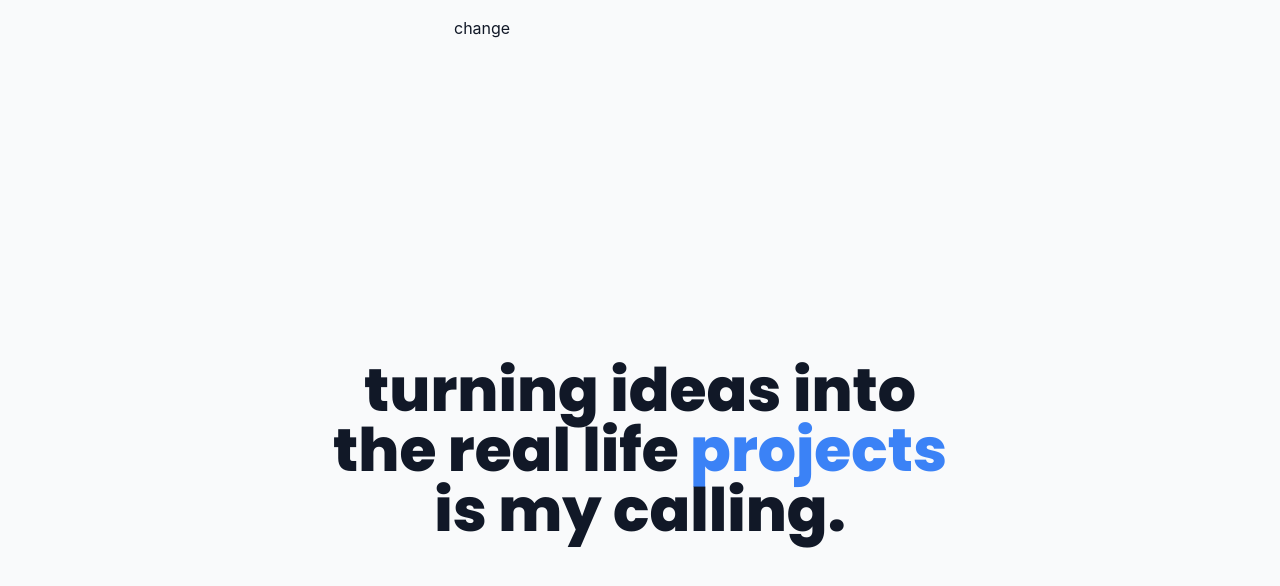
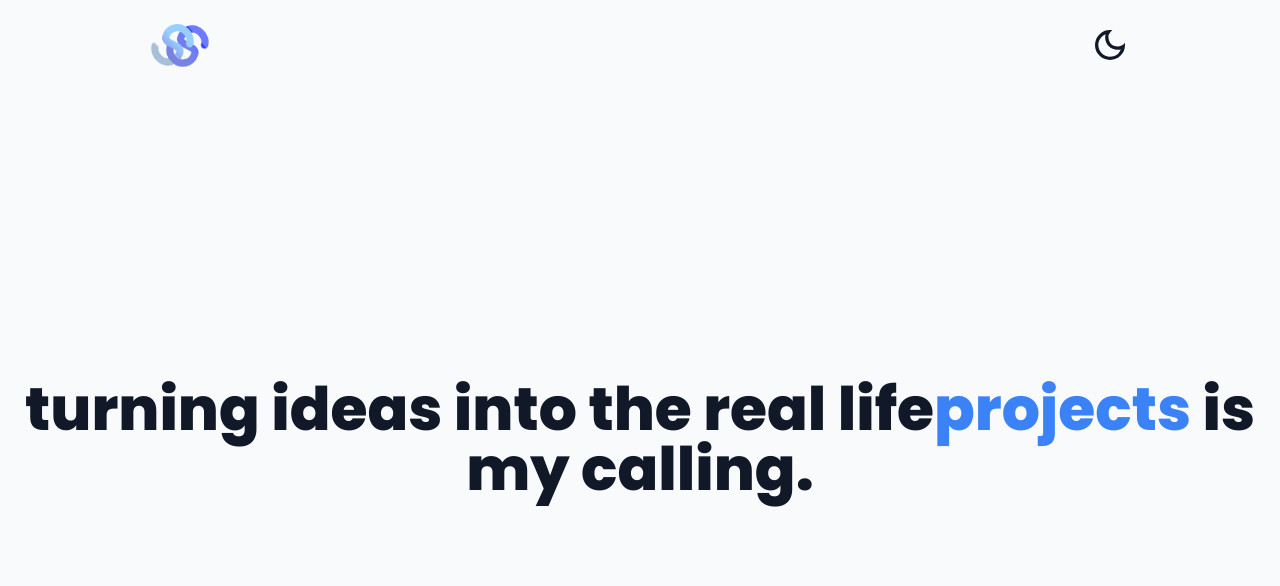
Before and after one commit to sachin-sapkota/portfolio, a Next.js app: page / in a window 1280 px wide. Shown: the top 586 px of the page. Built offline with nearby package versions, Linux system fonts and the light colour scheme.

Commit message:
added dark mode

```diff
--- a/components/Footer.js
+++ b/components/Footer.js
@@ -3,9 +3,8 @@ const Footer = () => {
     <footer className="px-4 sm:px-6 py-6 mt-24">
       <div className="text-center text-sm text-gray-500">
         <span className="dark:text-gray-100 text-gray-900 font-bold text-lg mr-2">
-          {' '}
           Sachin Sapkota
-        </span>{' '}
+        </span>
         &copy; {new Date().getFullYear()} All Rights Reserved
       </div>
     </footer>
--- a/components/Layout.js
+++ b/components/Layout.js
@@ -6,11 +6,11 @@ const Layout = ({ children }) => {
   return (
     <>
       <Head>
-        <title>Nextjs-Dev Blog</title>
+        <title>Sachin Portfolio</title>
         <link rel="icon" href="/favicon.ico" />
       </Head>
 
-      <div className="min-h-screen mx-auto max-w-2xl flex flex-col">
+      <div className="min-h-screen mx-auto w-full flex flex-col">
         <Header />
         <main className="flex-grow container mx-auto px-4 sm:px-6">
           {children}
--- a/components/Navbar/Header.js
+++ b/components/Navbar/Header.js
@@ -1,6 +1,8 @@
 import { useTheme } from 'next-themes';
-
+import Image from 'next/image';
 import { useState, useEffect } from 'react';
+import { HiOutlineSun, HiSun } from 'react-icons/hi';
+import { MdOutlineDarkMode } from 'react-icons/md';
 
 const Header = () => {
   const { systemTheme, theme, setTheme } = useTheme();
@@ -22,7 +24,7 @@ const Header = () => {
           role="button"
           onClick={() => setTheme('light')}
         >
-          change
+          <HiSun className="w-10 h-10" />
         </div>
       );
     } else {
@@ -32,7 +34,7 @@ const Header = () => {
           role="button"
           onClick={() => setTheme('dark')}
         >
-          change
+          <MdOutlineDarkMode className="w-10 h-10" />
         </div>
       );
     }
@@ -42,7 +44,13 @@ const Header = () => {
     <header className="h-15  dark:border-gray-700">
       <div className=" md:px-[150px] sm:px-[100px] px-[50px] py-4 flex justify-between items-center">
         {/* Logo */}
-
+        <Image
+          src={'/images/logo.png'}
+          width={60}
+          height={60}
+          object-contain="true"
+          alt="logo"
+        />
         {renderThemeChanger()}
       </div>
     </header>
--- a/components/homepage/herosection.js
+++ b/components/homepage/herosection.js
@@ -16,9 +16,9 @@ const Herosection = () => {
   }, []);
 
   return (
-    <div className="overflow-hidden relative ">
+    <div className="overflow-hidden relative w- ">
       <div className="headline text-center font-extrabold text-6xl leading-[60px] font-Poppins absolute z-[20] w-full top-[20%] ">
-        turning ideas into the real life{' '}
+        turning ideas into the real life
         <span className="text-blue-500">projects</span> is my calling.
       </div>
 
--- a/pages/_document.js
+++ b/pages/_document.js
@@ -4,11 +4,20 @@ export default function Document() {
   return (
     <Html>
       <Head>
-        <link rel="preconnect" href="https://fonts.googleapis.com" />
-        <link rel="preconnect" href="https://fonts.gstatic.com" crossOrigin />
+        <link
+          rel="preconnect"
+          href="https://fonts.googleapis.com"
+          crossOrigin="true"
+        />
+        <link
+          rel="preconnect"
+          href="https://fonts.gstatic.com"
+          crossOrigin="true"
+        />
         <link
           href="https://fonts.googleapis.com/css2?family=Poppins:wght@200;300;400;500;600;700;800;900&display=swap"
           rel="stylesheet"
+          crossOrigin="true"
         />
       </Head>
       <body>
```
Also changed, not shown: public/images/logo.png.
